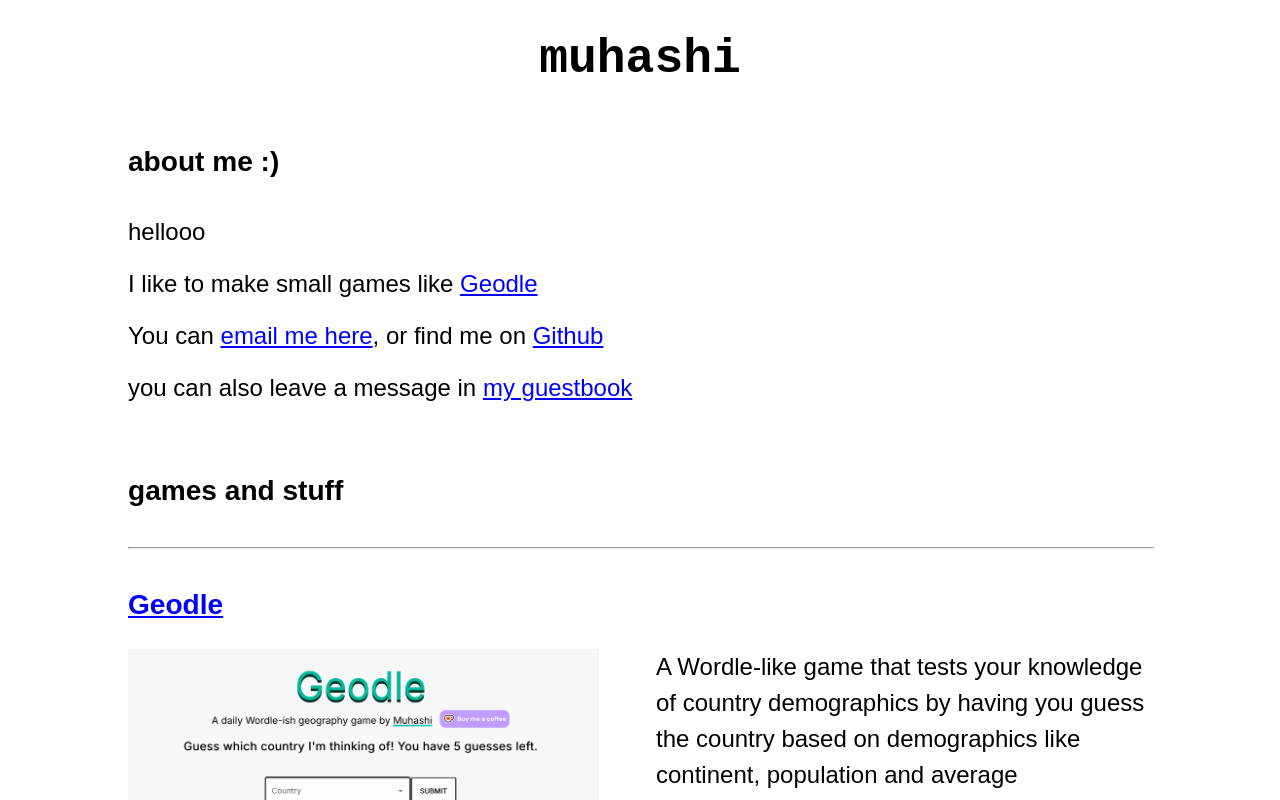
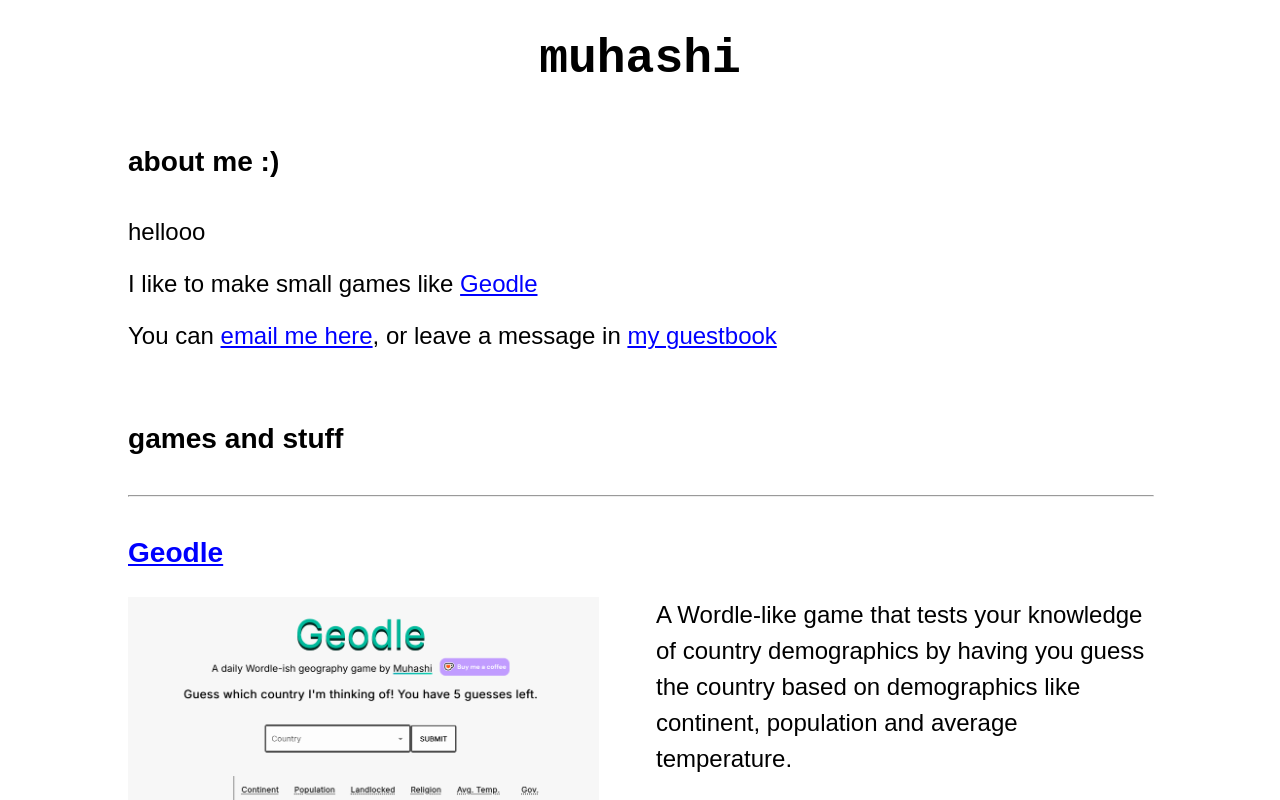
Before and after one commit to muhashi/muhashi.github.io, a SvelteKit app: page / in a window 1280 px wide. Shown: the top 800 px of the page. Built offline with nearby package versions, Linux system fonts and the light colour scheme.

Commit message:
remove gh

```diff
--- a/src/routes/About.svelte
+++ b/src/routes/About.svelte
@@ -9,11 +9,8 @@
     I like to make small games like <a href="https://geodle.me">Geodle</a>
   </p>
   <p>
-    You can <Email domain="muhashi" name="hello" tld="com"
-      >email me here</Email
-    >, or find me on <a href="https://github.com/muhashi">Github</a>
+    You can <Email domain="muhashi" name="hello" tld="com">email me here</Email>, or leave a message in <a href="https://muhashi.atabook.org/">my guestbook</a>
   </p>
-  <p>you can also leave a message in <a href="https://muhashi.atabook.org/">my guestbook</a></p>
 </div>
 
 <style>
```
